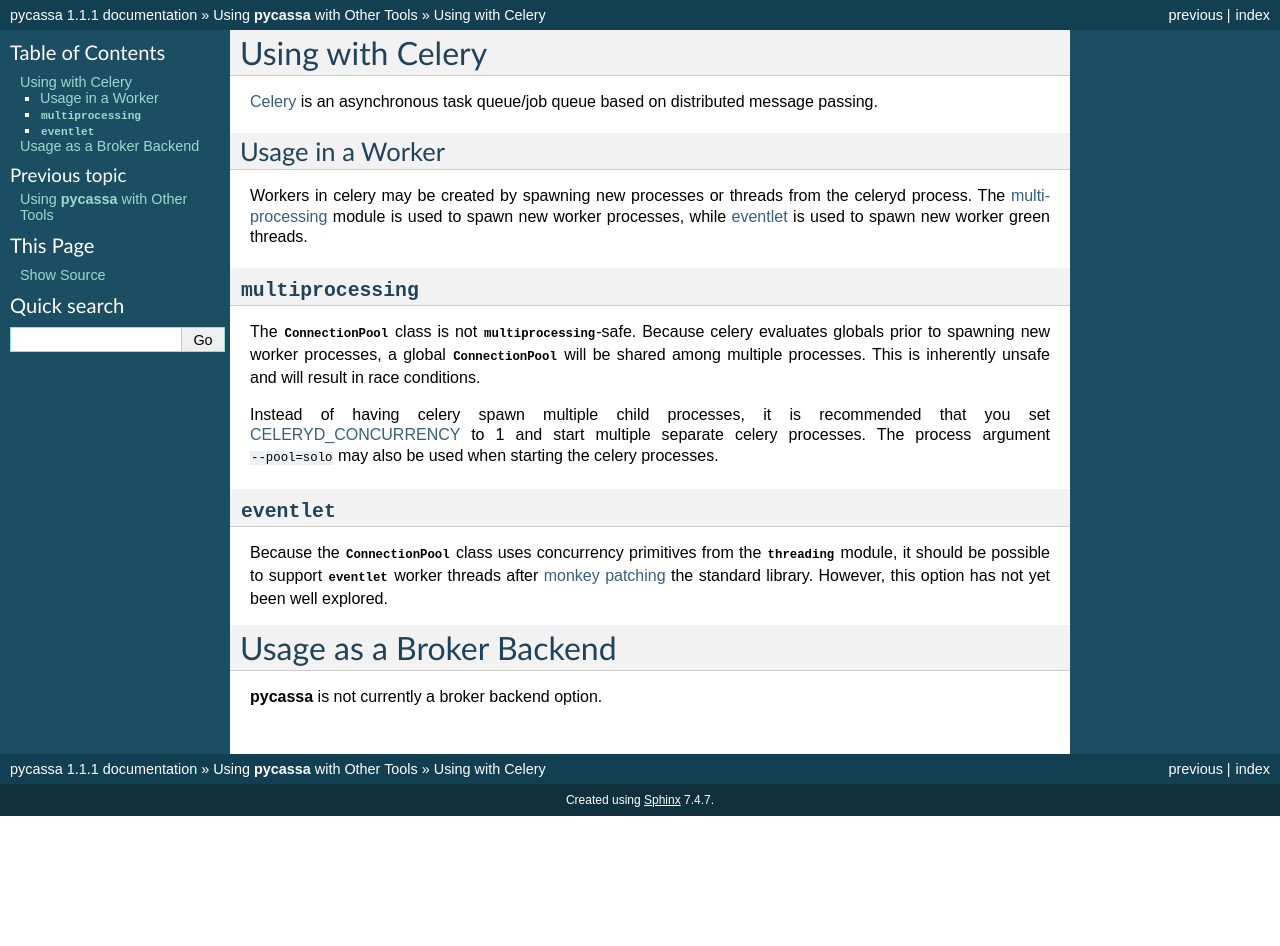
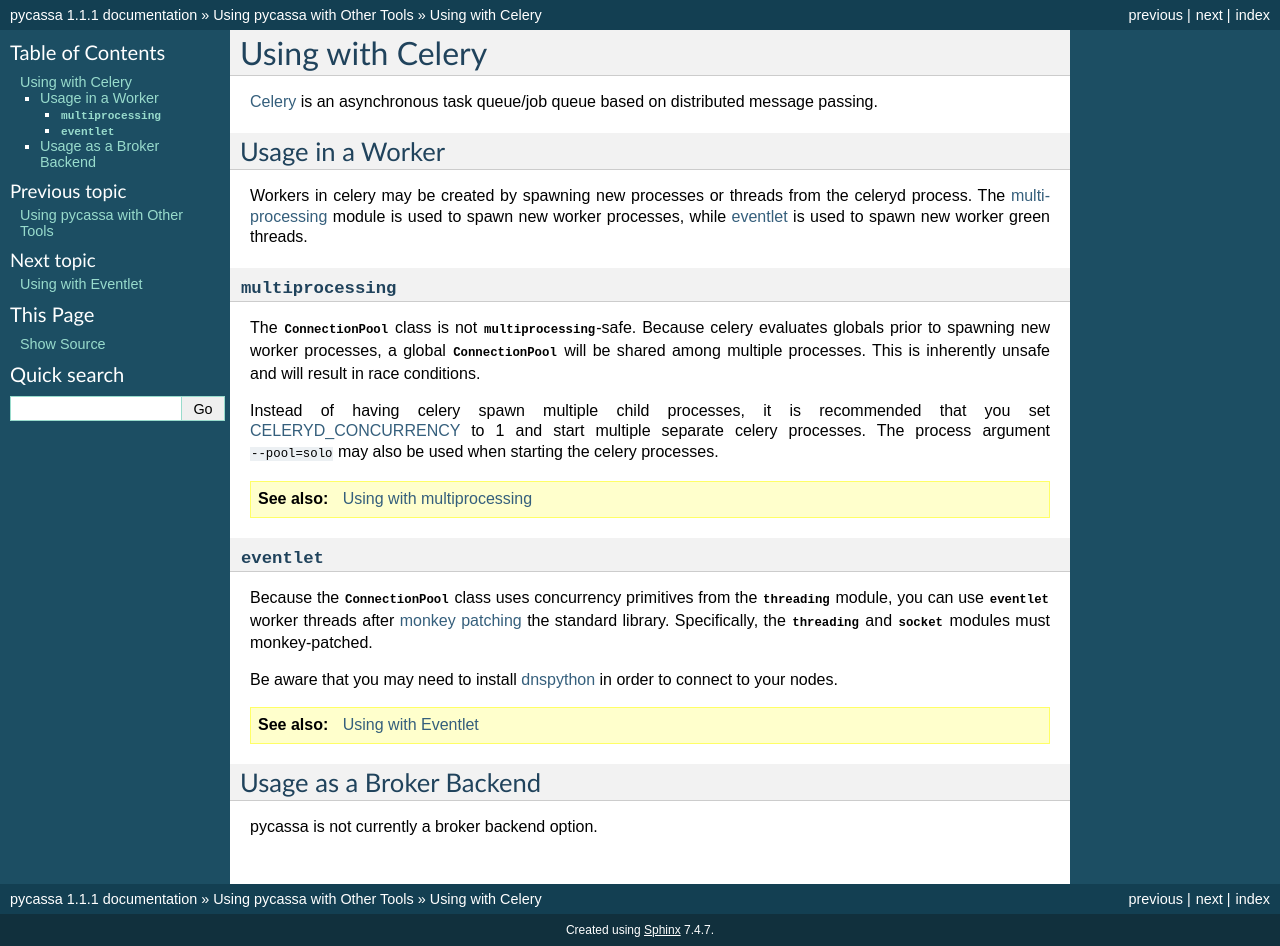
Before and after one commit to pycassa/pycassa, a Sphinx documentation site: the page built from doc/using_with/celery.rst, in a window 1280 px wide. Built offline with Sphinx 7.4.7, drawn with Linux system fonts in a browser that asks for light colours; before the commit the page ends 900 px from its top, so only the background shows below that.

Commit message:
Fill out docs about multiprocessing and eventlet
Closes #58

```diff
--- a/doc/index.rst
+++ b/doc/index.rst
@@ -23,7 +23,7 @@
   How to work with various Cassandra and pycassa features.
 
 :doc:`using_with/index`
-  How to use pycassa with other projects, including Celery.
+  How to use pycassa with other projects, including eventlet and Celery.
 
 :doc:`changelog`
     The changelog for every version of pycassa.
--- a/doc/using_with/celery.rst
+++ b/doc/using_with/celery.rst
@@ -14,7 +14,7 @@
 `eventlet <http://eventlet.net/>`_ is used to spawn new worker green threads.
 
 :mod:`multiprocessing`
-----------------------
+^^^^^^^^^^^^^^^^^^^^^^
 The :class:`~.ConnectionPool` class is not :mod:`multiprocessing`-safe. Because
 celery evaluates globals prior to spawning new worker processes, a global
 :class:`~.ConnectionPool` will be shared among multiple processes. This is
@@ -26,14 +26,21 @@
 to 1 and start multiple separate celery processes. The process argument
 ``--pool=solo`` may also be used when starting the celery processes.
 
+.. seealso:: :ref:`using_with_multiprocessing`
+
 :mod:`eventlet`
----------------
+^^^^^^^^^^^^^^^
 Because the :class:`~.ConnectionPool` class uses concurrency primitives from
-the :mod:`threading` module, it should be possible to support
-:mod:`eventlet` worker threads after
+the :mod:`threading` module, you can use :mod:`eventlet` worker threads after
 `monkey patching <http://eventlet.net/doc/basic_usage.html#patching-functions>`_
-the standard library.  However, this option has not yet been well explored.
+the standard library. Specifically, the :mod:`threading` and :mod:`socket`
+modules must monkey-patched.
+
+Be aware that you may need to install `dnspython <http://pypi.python.org/pypi/dnspython>`_
+in order to connect to your nodes.
+
+.. seealso:: :ref:`using_with_eventlet`
 
 Usage as a Broker Backend
-=========================
-**pycassa** is not currently a broker backend option.
+-------------------------
+pycassa is not currently a broker backend option.
--- a/doc/using_with/index.rst
+++ b/doc/using_with/index.rst
@@ -1,6 +1,9 @@
-Using **pycassa** with Other Tools
-==================================
+Using pycassa with Other Tools
+==============================
 
 .. toctree::
+  :maxdepth: 2
 
   celery
+  eventlet
+  multiprocessing
```
Also changed, not shown: doc/using_with/eventlet.rst (added, +12 -0 lines), doc/using_with/multiprocessing.rst (added, +9 -0 lines).
